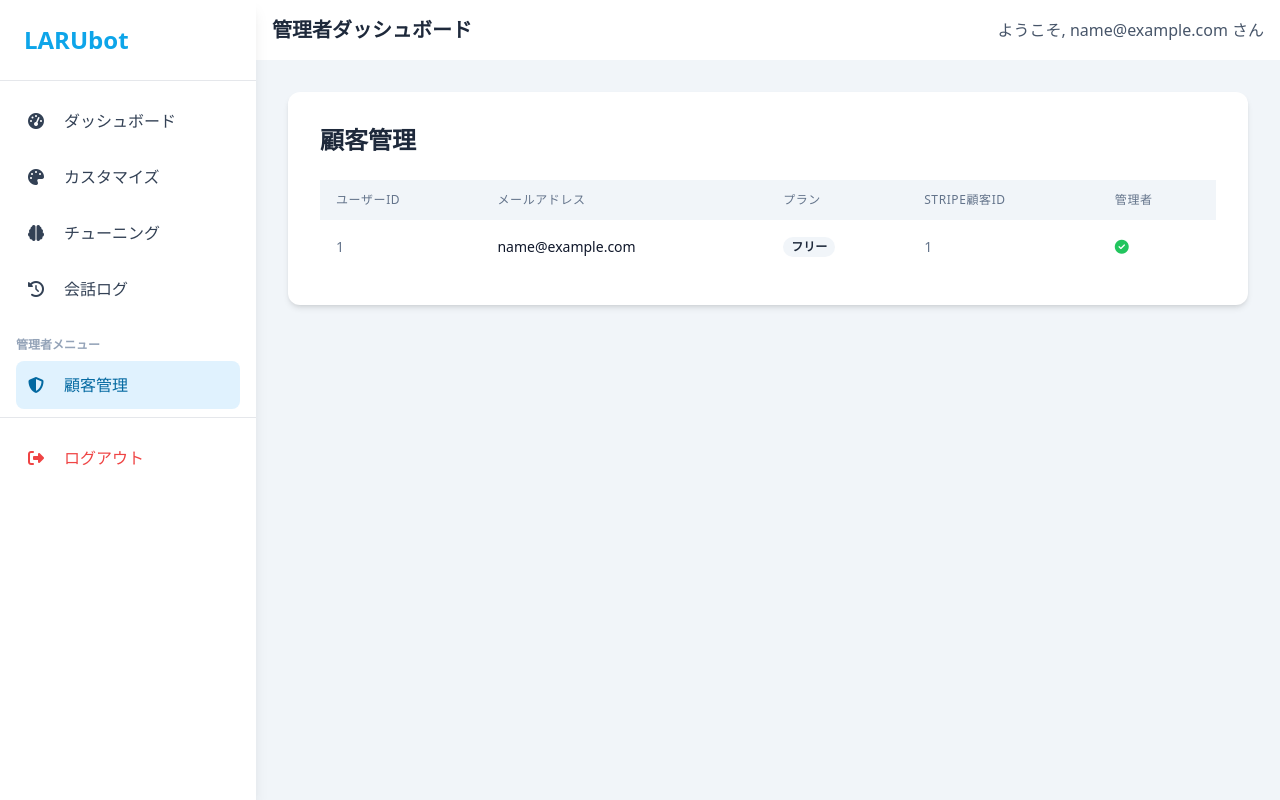
After one commit to takumichatbot/LARUbot_homepage, a Flask app: page /admin in a window 1280 px wide. The commit adds this page. Run offline with Flask 3, Linux system fonts and the light colour scheme; a user stored in the database is signed in; tables that the repository leaves empty hold one stand-in row (values such as "Sample post"); some libraries are stand-ins or nearby versions.

```diff
--- a/main.py
+++ b/main.py
@@ -1,12 +1,14 @@
 import os
 import json
 import re
-import stripe # Stripeライブラリをインポート
+import stripe
 from flask import Flask, render_template, request, jsonify, redirect, url_for, flash
 from flask_login import LoginManager, login_user, logout_user, login_required, current_user
 from email_validator import validate_email, EmailNotValidError
 import google.generativeai as genai
 from flask_mail import Mail, Message
+from datetime import datetime, timedelta
+from functools import wraps
 
 from models import db, User, CustomerData, QA, ConversationLog
 from config import DevelopmentConfig
@@ -23,7 +25,6 @@ def create_app(config_class=DevelopmentConfig):
     login_manager.login_message = 'このページにアクセスするにはログインが必要です。'
     login_manager.login_message_category = 'info'
 
-    # ▼▼▼ Stripe APIキーを設定 ▼▼▼
     stripe.api_key = os.getenv('STRIPE_SECRET_KEY')
 
     app.config['MAIL_SERVER'] = 'smtp.gmail.com'
@@ -60,6 +61,15 @@ def create_app(config_class=DevelopmentConfig):
             print(f"ナレッジファイルを更新しました: {filepath}")
         except IOError as e:
             print(f"ナレッジファイルの書き込みエラー: {e}")
+
+    def admin_required(f):
+        @wraps(f)
+        def decorated_function(*args, **kwargs):
+            if not current_user.is_authenticated or not current_user.is_admin:
+                flash('このページにアクセスする権限がありません。', 'danger')
+                return redirect(url_for('dashboard'))
+            return f(*args, **kwargs)
+        return decorated_function
 
     # --- 認証ルート ---
     @app.route('/login', methods=['GET', 'POST'])
@@ -146,6 +156,10 @@ def create_app(config_class=DevelopmentConfig):
     @app.route('/qa/add', methods=['POST'])
     @login_required
     def add_qa():
+        customer_plan = current_user.customer_data.plan
+        if customer_plan == 'starter' and current_user.customer_data.qas.count() >= 100:
+            flash('Q&Aの登録上限数（100件）に達しました。無制限に登録するには、プロフェッショナルプランへのアップグレードをご検討ください。', 'warning')
+            return redirect(url_for('qa_management'))
         question = request.form.get('question', '').strip()
         answer = request.form.get('answer', '').strip()
         if question and answer:
@@ -174,7 +188,12 @@ def create_app(config_class=DevelopmentConfig):
     @app.route('/logs')
     @login_required
     def conversation_logs():
-        logs = current_user.customer_data.logs.order_by(ConversationLog.timestamp.desc()).all()
+        customer_plan = current_user.customer_data.plan
+        if customer_plan == 'starter':
+            seven_days_ago = datetime.utcnow() - timedelta(days=7)
+            logs = current_user.customer_data.logs.filter(ConversationLog.timestamp >= seven_days_ago).order_by(ConversationLog.timestamp.desc()).all()
+        else:
+            logs = current_user.customer_data.logs.order_by(ConversationLog.timestamp.desc()).all()
         return render_template('conversation_logs.html', logs=logs, user=current_user)
 
     # --- 公開ページとAPIのルート ---
@@ -230,7 +249,7 @@ def create_app(config_class=DevelopmentConfig):
     # --- Stripe Webhook用のルート ---
     @app.route('/stripe-webhook', methods=['POST'])
     def stripe_webhook():
-        payload = request.get_data(as_text=True)
+        payload = request.data
         sig_header = request.headers.get('Stripe-Signature')
         webhook_secret = os.getenv('STRIPE_WEBHOOK_SECRET')
         if not webhook_secret:
@@ -241,25 +260,29 @@ def create_app(config_class=DevelopmentConfig):
                 payload, sig_header, webhook_secret
             )
         except ValueError as e:
+            print(f"Webhook ValueError: {e}")
             return 'Invalid payload', 400
         except stripe.error.SignatureVerificationError as e:
+            print(f"Webhook SignatureVerificationError: {e}")
             return 'Invalid signature', 400
-
         if event['type'] == 'checkout.session.completed':
             session = event['data']['object']
             customer_email = session.get('customer_email')
             stripe_customer_id = session.get('customer')
             user = User.query.filter_by(email=customer_email).first()
             if user:
-                line_items = stripe.checkout.Session.list_line_items(session.id, limit=1)
-                price_id = line_items.data[0].price.id
-                if price_id == os.getenv('STRIPE_STARTER_PRICE_ID'):
-                    user.customer_data.plan = 'starter'
-                elif price_id == os.getenv('STRIPE_PRO_PRICE_ID'):
-                    user.customer_data.plan = 'professional'
-                user.customer_data.stripe_customer_id = stripe_customer_id
-                db.session.commit()
-                print(f"ユーザー {customer_email} のプランを {user.customer_data.plan} に更新しました。")
+                try:
+                    line_items = stripe.checkout.Session.list_line_items(session.id, limit=1)
+                    price_id = line_items.data[0].price.id
+                    if price_id == os.getenv('STRIPE_STARTER_PRICE_ID'):
+                        user.customer_data.plan = 'starter'
+                    elif price_id == os.getenv('STRIPE_PRO_PRICE_ID'):
+                        user.customer_data.plan = 'professional'
+                    user.customer_data.stripe_customer_id = stripe_customer_id
+                    db.session.commit()
+                    print(f"成功: ユーザー {customer_email} のプランを {user.customer_data.plan} に更新しました。")
+                except Exception as e:
+                    print(f"データベース更新中にエラーが発生しました: {e}")
         return 'Success', 200
 
     # --- チャットボットAPIと公開ページ ---
@@ -267,9 +290,8 @@ def create_app(config_class=DevelopmentConfig):
     def chatbot_page(user_id):
         customer_data = CustomerData.query.filter_by(user_id=user_id).first_or_404()
         example_questions = []
-        # プロフェッショナルプランの場合のみ質問例を表示するロジック
         if customer_data.plan == 'professional':
-            knowledge_file = os.path.join('static/knowledge', f"knowledge_{user_id}.json")
+            knowledge_file = os.path.join('static/knowledge', f"knowledge_{customer_data.user_id}.json")
             if os.path.exists(knowledge_file):
                 try:
                     with open(knowledge_file, 'r', encoding='utf-8') as f:
@@ -328,12 +350,35 @@ def create_app(config_class=DevelopmentConfig):
             db.session.rollback()
         return jsonify({"answer": answer, "follow_up_questions": follow_up_questions})
 
+    # --- 管理者用ダッシュボードのルート ---
+    @app.route('/admin')
+    @login_required
+    @admin_required
+    def admin_dashboard():
+        all_users = User.query.order_by(User.id.desc()).all()
+        return render_template('admin_dashboard.html', user=current_user, all_users=all_users)
+
     return app
 
 # --- アプリケーションの実行 ---
-if __name__ == '__main__':
-    app = create_app()
+# ▼▼▼【修正点】コマンド登録をifブロックの外に移動 ▼▼▼
+app = create_app()
+
+@app.cli.command("reset-db")
+def reset_db_command():
+    """データベースをリセット（全テーブルを削除して再作成）する"""
+    with app.app_context():
+        db.drop_all()
+        db.create_all()
+        print("データベースを正常にリセットしました。")
+
+@app.cli.command("init-db")
+def init_db_command():
+    """データベースを初期化（テーブルを作成）する"""
     with app.app_context():
         db.create_all()
+    print("データベースを初期化しました。")
+
+if __name__ == '__main__':
     port = int(os.environ.get("PORT", 5000))
     app.run(host='0.0.0.0', port=port, debug=True)
--- /dev/null
+++ b/templates/admin_dashboard.html
@@ -0,0 +1,56 @@
+{% extends "layout.html" %}
+
+{% block title %}管理者ダッシュボード - {{ super() }}{% endblock %}
+
+{% block page_header %}
+    <h1 class="text-xl font-semibold text-slate-800">管理者ダッシュボード</h1>
+{% endblock %}
+
+{% block content %}
+<div class="bg-white p-8 rounded-xl shadow-md">
+    <h2 class="text-2xl font-bold mb-6 text-slate-800">顧客管理</h2>
+
+    <div class="overflow-x-auto">
+        <table class="min-w-full bg-white">
+            <thead class="bg-slate-100">
+                <tr>
+                    <th class="py-3 px-4 text-left text-xs font-medium text-slate-500 uppercase tracking-wider">ユーザーID</th>
+                    <th class="py-3 px-4 text-left text-xs font-medium text-slate-500 uppercase tracking-wider">メールアドレス</th>
+                    <th class="py-3 px-4 text-left text-xs font-medium text-slate-500 uppercase tracking-wider">プラン</th>
+                    <th class="py-3 px-4 text-left text-xs font-medium text-slate-500 uppercase tracking-wider">Stripe顧客ID</th>
+                    <th class="py-3 px-4 text-left text-xs font-medium text-slate-500 uppercase tracking-wider">管理者</th>
+                </tr>
+            </thead>
+            <tbody class="divide-y divide-slate-200">
+                {% for target_user in all_users %}
+                <tr>
+                    <td class="py-4 px-4 whitespace-nowrap text-sm text-slate-500">{{ target_user.id }}</td>
+                    <td class="py-4 px-4 whitespace-nowrap text-sm font-medium text-slate-900">{{ target_user.email }}</td>
+                    <td class="py-4 px-4 whitespace-nowrap text-sm">
+                        {% if target_user.customer_data.plan == 'professional' %}
+                            <span class="px-2 inline-flex text-xs leading-5 font-semibold rounded-full bg-sky-100 text-sky-800">
+                                プロフェッショナル
+                            </span>
+                        {% elif target_user.customer_data.plan == 'starter' %}
+                             <span class="px-2 inline-flex text-xs leading-5 font-semibold rounded-full bg-emerald-100 text-emerald-800">
+                                スターター
+                            </span>
+                        {% else %}
+                            <span class="px-2 inline-flex text-xs leading-5 font-semibold rounded-full bg-slate-100 text-slate-800">
+                                フリー
+                            </span>
+                        {% endif %}
+                    </td>
+                    <td class="py-4 px-4 whitespace-nowrap text-sm text-slate-500">{{ target_user.customer_data.stripe_customer_id or 'N/A' }}</td>
+                    <td class="py-4 px-4 whitespace-nowrap text-sm text-slate-500">
+                        {% if target_user.is_admin %}
+                            <i class="fas fa-check-circle text-green-500"></i>
+                        {% endif %}
+                    </td>
+                </tr>
+                {% endfor %}
+            </tbody>
+        </table>
+    </div>
+</div>
+{% endblock %}
--- a/templates/layout.html
+++ b/templates/layout.html
@@ -2,6 +2,17 @@
 <html lang="ja">
 <head>
     <meta charset="UTF-8">
+    <!-- ▼▼▼ Google Analyticsのコードをここに設定 ▼▼▼ -->
+    <!-- Google tag (gtag.js) -->
+    <script async src="https://www.googletagmanager.com/gtag/js?id=G-6BF1QV6ZF7"></script>
+    <script>
+      window.dataLayer = window.dataLayer || [];
+      function gtag(){dataLayer.push(arguments);}
+      gtag('js', new Date());
+
+      gtag('config', 'G-6BF1QV6ZF7');
+    </script>
+    <!-- ▲▲▲ ここまで ▲▲▲ -->
     <meta name="viewport" content="width=device-width, initial-scale=1.0">
     <title>{% block title %}LARUbot 管理画面{% endblock %}</title>
     <script src="https://cdn.tailwindcss.com"></script>
@@ -16,6 +27,7 @@
 <body class="bg-slate-100">
     <div class="relative min-h-screen md:flex">
 
+        <!-- モバイル用のヘッダー -->
         <header class="bg-white shadow-md md:hidden flex justify-between items-center p-4">
             <a href="{{ url_for('index') }}" class="text-2xl font-bold text-sky-500">LARUbot</a>
             <button id="mobile-menu-button" class="text-slate-600 text-2xl">
@@ -23,7 +35,9 @@
             </button>
         </header>
 
+        <!-- サイドバー -->
         <aside id="sidebar" class="bg-white shadow-lg w-64 flex-col fixed inset-y-0 left-0 transform -translate-x-full md:relative md:translate-x-0 transition-transform duration-300 ease-in-out z-30">
+            <!-- ロゴ（PC表示時） -->
             <div class="p-6 text-2xl font-bold text-sky-500 border-b hidden md:block">
                 <a href="{{ url_for('index') }}" title="ホームページに戻る">LARUbot</a>
             </div>
@@ -41,6 +55,14 @@
                     <i class="fas fa-history w-6 mr-3"></i> 会話ログ
                 </a>
             </nav>
+            {% if current_user.is_admin %}
+            <div class="px-4 py-2">
+                <p class="text-xs font-semibold text-slate-400 uppercase">管理者メニュー</p>
+                <a href="{{ url_for('admin_dashboard') }}" class="sidebar-link flex items-center p-3 rounded-lg font-medium text-slate-700 transition-colors mt-2 {% if request.endpoint == 'admin_dashboard' %}active{% endif %}">
+                    <i class="fas fa-shield-halved w-6 mr-3"></i> 顧客管理
+                </a>
+            </div>
+            {% endif %}
             <div class="p-4 border-t">
                 <a href="{{ url_for('logout') }}" class="flex items-center p-3 rounded-lg font-medium text-red-500 hover:bg-red-50 transition-colors">
                     <i class="fas fa-sign-out-alt w-6 mr-3"></i> ログアウト
@@ -48,7 +70,9 @@
             </div>
         </aside>
 
+        <!-- メインコンテンツエリア -->
         <div class="flex-1 flex flex-col overflow-hidden">
+            <!-- PC用のヘッダー -->
             <header class="bg-white shadow-sm p-4 justify-between items-center hidden md:flex">
                 <div class="flex items-center">
                     {% block page_header %}{% endblock %}
@@ -73,6 +97,7 @@
         </div>
     </div>
 
+    <!-- サイドバー開閉のためのJavaScript -->
     <script>
         document.addEventListener('DOMContentLoaded', () => {
             const sidebar = document.getElementById('sidebar');
```
Also changed, not shown: models.py (+7 -2 lines), static/style.css (+16 -0 lines), templates/chatbot_page.html (added, +42 -0 lines), templates/index.html (+47 -14 lines), 1 other file.
